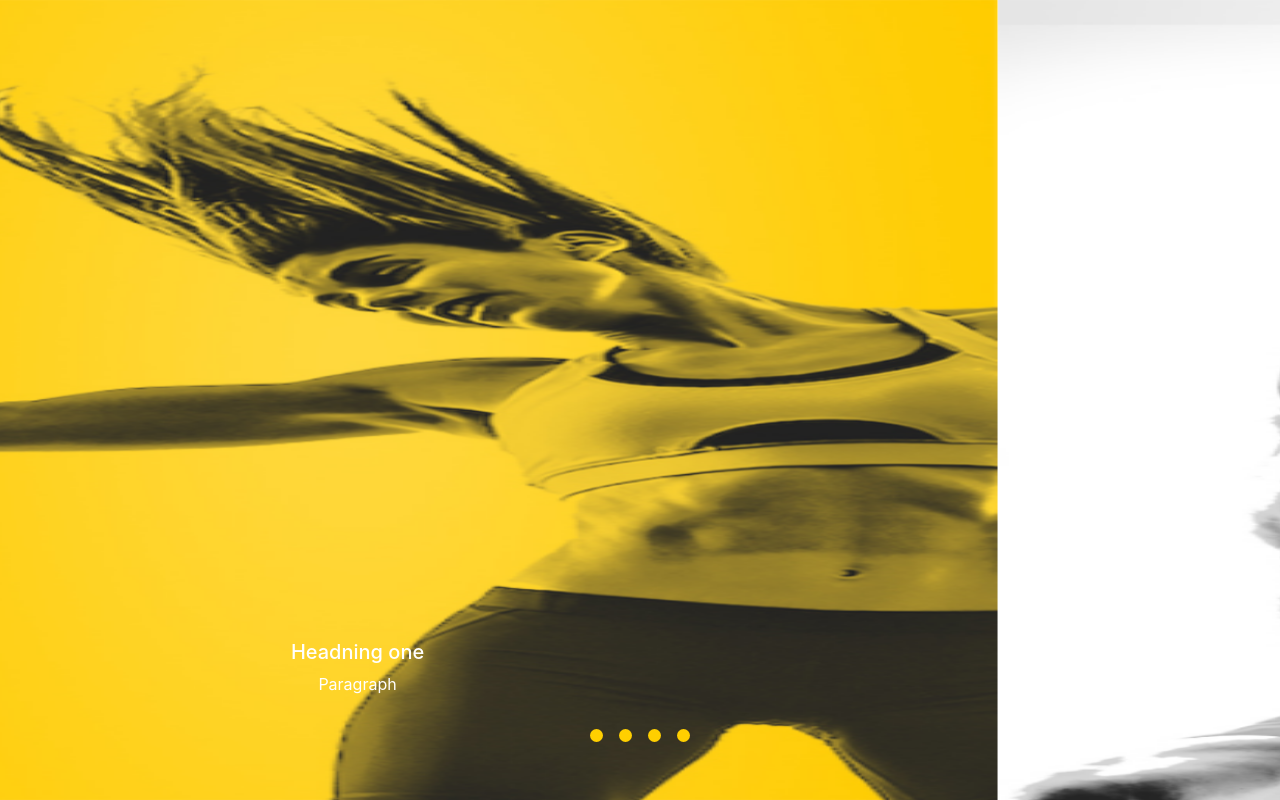
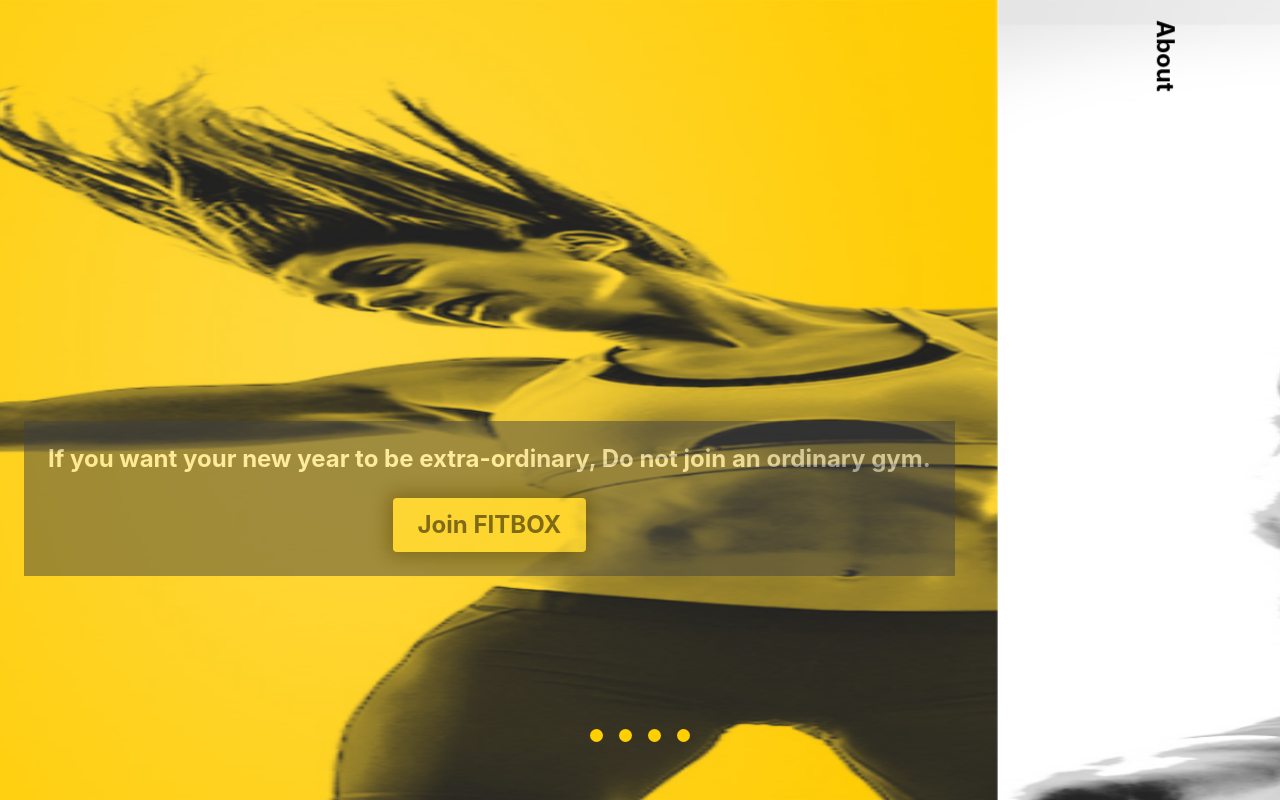
Before and after one commit to sumant1512/fitBox, an Angular app: page / in a window 1280 px wide. Built offline with nearby package versions, Linux system fonts and the light colour scheme.

Commit message:
changes in images
video added

changes in carousel

```diff
--- a/src/app/app.component.css
+++ b/src/app/app.component.css
@@ -19,23 +19,3 @@
   scroll-snap-align: center;
 }
 /* snappy scroll code end */
-
-video {
-  width: 65%;
-  height: auto;
-  box-shadow: 0 0 8px 2px #E6DE0096;
-}
-
-@media only screen and (min-width: 768px) and (max-width: 991px) {
-  video {
-    width: 75%;
-    height: auto;
-  }
-}
-
-@media only screen and (min-width: 30px) and (max-width: 767px) {
-  video {
-    width: 100%;
-    height: 305px;
-  }
-}
--- a/src/app/app.component.html
+++ b/src/app/app.component.html
@@ -3,33 +3,8 @@
     <app-carousel></app-carousel>
   </div>
   <!-- Why Fitbox -->
-  <div class="bg-light-gray">
-    <div class="container page-height">
-      <div class="row">
-        <div class="col-12 mt-4">
-          <h1 class="ml-1 f-48 mb-4 pb-1 font-weight-bold yellow">
-            Why FitBox?
-          </h1>
-          <div class="ml-2 mb-2 pb-1 f-22 font-weight-bold text-light">
-            Why FitBox Content text
-          </div>
-          <div class="ml-2 mb-4 pb-1 f-22 font-weight-bold text-light">
-            Why FitBox Content text
-          </div>
-        </div>
-      </div>
-      <div class="row">
-        <div class="col-12 mt-3">
-          <div class="w-100 px-1 text-center">
-            <video controls>
-              <source src="mov_bbb.mp4" type="video/mp4" />
-              <source src="mov_bbb.ogg" type="video/ogg" />
-              Your browser does not support HTML video.
-            </video>
-          </div>
-        </div>
-      </div>
-    </div>
+  <div>
+    <app-why-fit-box></app-why-fit-box>
   </div>
   <!-- why fitbox ended -->
   <!-- Reasons box -->
--- a/src/app/carousel/carousel.component.css
+++ b/src/app/carousel/carousel.component.css
@@ -0,0 +1,35 @@
+.about {
+  top: 2%;
+  left: 78%;
+  right: 0%;
+  height: 10vh;
+  padding: 0px;
+  position: absolute;
+  z-index: 10;
+  text-align: center;
+  -webkit-transform: rotate(90deg);
+  -moz-transform: rotate(90deg);
+  -o-transform: rotate(90deg);
+  -ms-transform: rotate(90deg);
+  transform: rotate(90deg);
+  color: black;
+}
+
+.start-now {
+  position: absolute;
+  bottom: 200px;
+  z-index: 10;
+  padding-top: 20px;
+  padding-bottom: 20px;
+  color: #fff;
+  background-color: #434343;
+  opacity: 0.5;
+}
+
+.start-now button {
+  font-size: 24px;
+  color: black !important;
+  font-weight: bold;
+  background-color: #FBD530;
+  box-shadow: 0 0 20px 5px black;
+}
--- a/src/app/carousel/carousel.component.html
+++ b/src/app/carousel/carousel.component.html
@@ -28,10 +28,6 @@
         src="../../assets/carousel/BannerImage1.png"
         alt="First slide"
       />
-      <div class="carousel-caption d-block mb-5">
-        <h5>Headning one</h5>
-        <p>Paragraph</p>
-      </div>
     </div>
     <div class="carousel-item">
       <img
@@ -39,10 +35,6 @@
         src="../../assets/carousel/BannerImage2.png"
         alt="Second slide"
       />
-      <!-- <div class="carousel-caption d-block">
-      <h5>Headning two</h5>
-      <p>Paragraph</p>
-    </div> -->
     </div>
     <div class="carousel-item">
       <img
@@ -50,10 +42,6 @@
         src="../../assets/carousel/BannerImage3.png"
         alt="Third slide"
       />
-      <!-- <div class="carousel-caption d-block">
-      <h5>Headning three</h5>
-      <p>Paragraph</p>
-    </div> -->
     </div>
     <div class="carousel-item">
       <img
@@ -61,10 +49,16 @@
         src="../../assets/carousel/BannerImage4.png"
         alt="Fourth slide"
       />
-      <!-- <div class="carousel-caption d-block">
-      <h5>Headning three</h5>
-      <p>Paragraph</p>
-    </div> -->
+    </div>
+    <div class="start-now m-4 p-4 text-center">
+      <h4 class="font-weight-bold text-left">
+        If you want your new year to be extra-ordinary, Do not join an ordinary
+        gym.
+      </h4>
+      <button class="btn text-center py-2 px-4 mt-3">Join FITBOX</button>
+    </div>
+    <div class="about">
+      <h4 class="font-weight-bold">About</h4>
     </div>
   </div>
 </div>
--- /dev/null
+++ b/src/app/why-fit-box/why-fit-box.component.css
@@ -0,0 +1,19 @@
+video {
+    width: 65%;
+    height: auto;
+    box-shadow: 0 0 8px 2px #E6DE0096;
+  }
+
+  @media only screen and (min-width: 768px) and (max-width: 991px) {
+    video {
+      width: 75%;
+      height: auto;
+    }
+  }
+
+  @media only screen and (min-width: 30px) and (max-width: 767px) {
+    video {
+      width: 100%;
+      height: 305px;
+    }
+  }
--- /dev/null
+++ b/src/app/why-fit-box/why-fit-box.component.html
@@ -0,0 +1,31 @@
+<div class="bg-light-gray">
+  <div class="container page-height">
+    <div class="row">
+      <div class="col-12 mt-5">
+        <h1
+          class="bottom-border d-inline-block ml-1 f-48 mb-4 pb-1 font-weight-bold yellow"
+        >
+          Why FitBox?
+        </h1>
+      </div>
+    </div>
+    <div class="row">
+      <div class="col-12 mt-3">
+        <div class="w-100 px-1 text-center">
+          <video controls>
+            <source src="mov_bbb.mp4" type="video/mp4" />
+            <source src="mov_bbb.ogg" type="video/ogg" />
+            Your browser does not support HTML video.
+          </video>
+        </div>
+      </div>
+    </div>
+    <div class="text-center bounce-in-down mt-4">
+      <img
+        class="bounce-in-down"
+        src="../assets/multiple-angle-down.svg"
+        alt="multiple angle down"
+      />
+    </div>
+  </div>
+</div>
--- /dev/null
+++ b/src/app/why-fit-box/why-fit-box.component.ts
@@ -0,0 +1,15 @@
+import { Component, OnInit } from '@angular/core';
+
+@Component({
+  selector: 'app-why-fit-box',
+  templateUrl: './why-fit-box.component.html',
+  styleUrls: ['./why-fit-box.component.css']
+})
+export class WhyFitBoxComponent implements OnInit {
+
+  constructor() { }
+
+  ngOnInit(): void {
+  }
+
+}
--- a/src/styles.css
+++ b/src/styles.css
@@ -36,7 +36,7 @@
   margin-top: 20vh;
 }
 .bg-light-gray {
-  background-color: #2b2b00;
+  background-color: #171819;
 }
 .bg-dark-gray {
   background-color: #292929;
@@ -57,7 +57,9 @@
   height: 13px !important;
   background-color: #ffcf00 !important;
 }
-
+.bottom-border{
+  border-bottom: 3px solid #0000B1;
+}
 /* This is for bounce down */
 
 .bounce-in-down {
```
Also changed, not shown: src/app/app.module.ts (+13 -14 lines), 1 other file (tests, documents, lock files or other folders).
